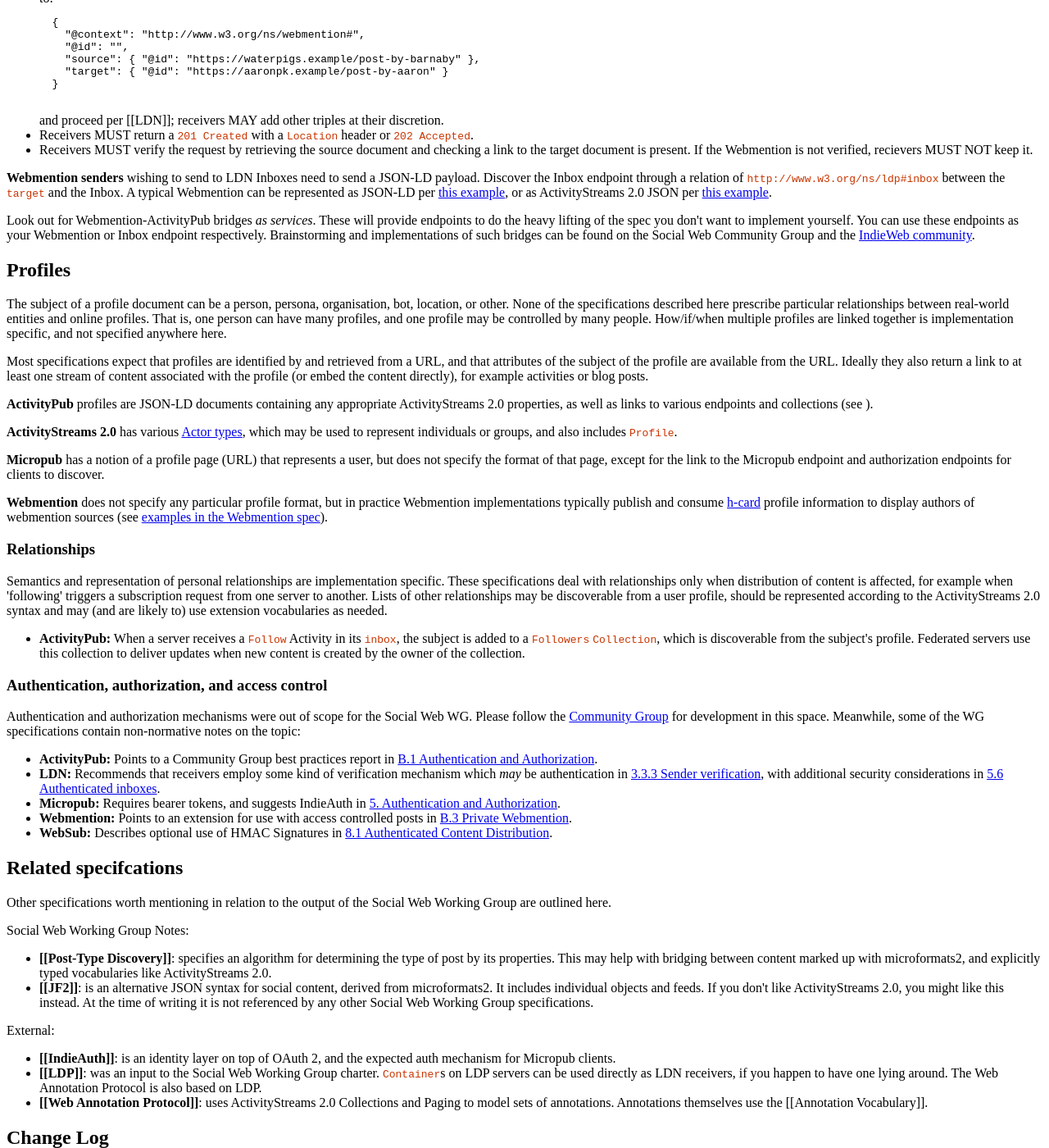
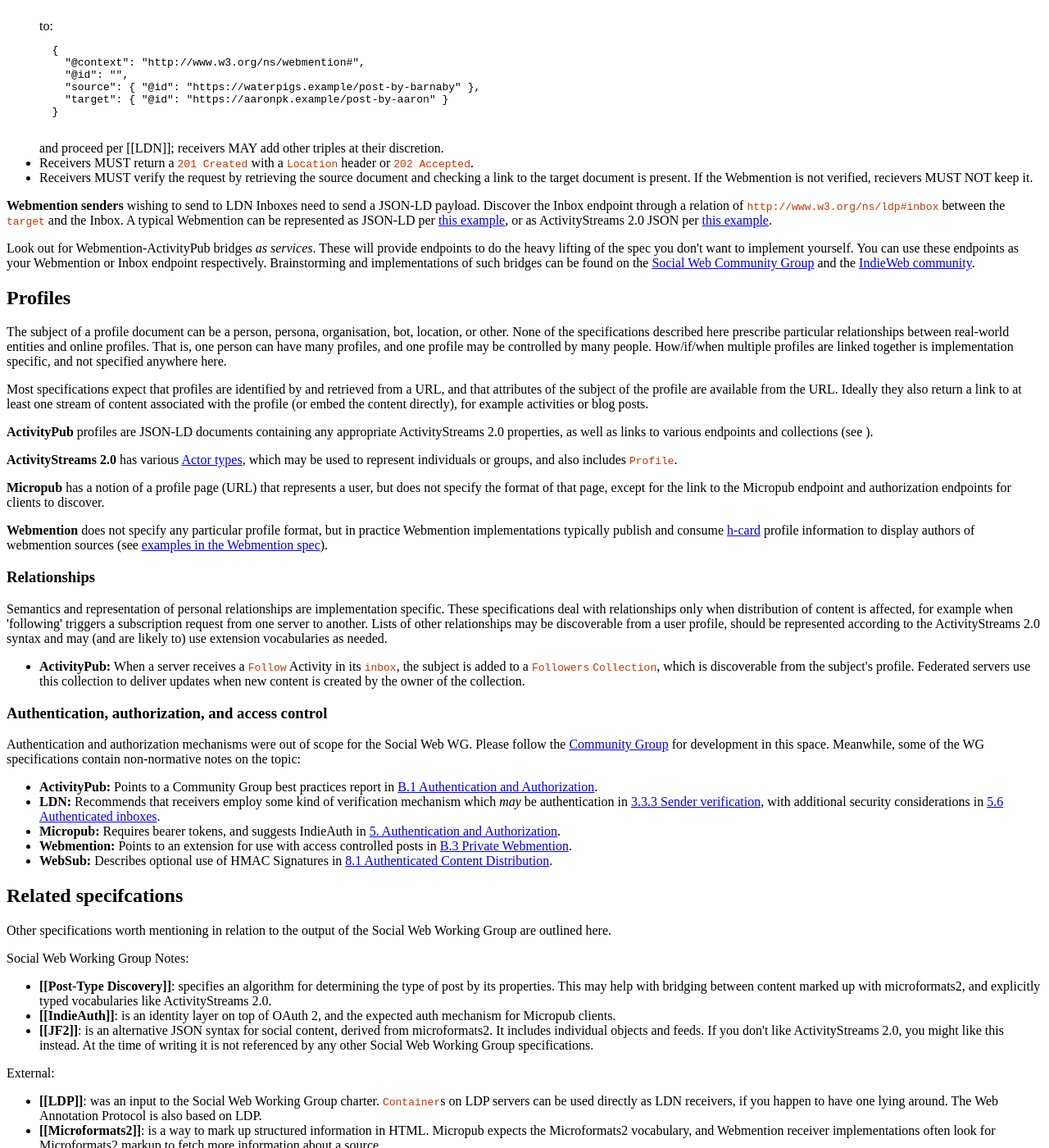
Before and after one commit to w3c-social/social-web-protocols, a Jekyll site: the page index.html, which Jekyll copies as it is, in a window 1280 px wide and 1400 px high, scrolled down 9731 px. Shown: the whole window at 82% size. Built offline with Jekyll 4.4.1, drawn with Linux system fonts in a browser that asks for light colours; some of the changed text lies outside the part shown.

Commit message:
Add microformats and link to iwc to related specs. Point to related specs from Specifications section. Fixes #56 and #58 per resolution in 2017-12-19 call

```diff
--- a/index.html
+++ b/index.html
@@ -396,6 +396,8 @@
         <dd>A protocol for <a href="#subscribing">subscription</a> to any resource and <a href="#delivery">delivery</a> of updates about it.</dd>
 
       </dl>
+
+      <p>Specifications which are not Social Web Working Group recommendations, but which are nonetheless relevent to the charter deliverables, are described in <a href="#related-specs"></a>.</p>
 
       <section id="requirements">
         <h4>Requirements</h4>
@@ -967,7 +969,7 @@
       </section>
 
       <p class="note" title="Bridging services">
-        Look out for Webmention-ActivityPub bridges <em>as services</em>. These will provide endpoints to do the heavy lifting of the spec you don't want to implement yourself. You can use these endpoints as your Webmention or Inbox endpoint respectively. Brainstorming and implementations of such bridges can be found on the Social Web Community Group and the <a href="https://indieweb.org/bridge#ActivityPub">IndieWeb community</a>.
+        Look out for Webmention-ActivityPub bridges <em>as services</em>. These will provide endpoints to do the heavy lifting of the spec you don't want to implement yourself. You can use these endpoints as your Webmention or Inbox endpoint respectively. Brainstorming and implementations of such bridges can be found on the <a href="https://www.w3.org/wiki/SocialCG">Social Web Community Group</a> and the <a href="https://indieweb.org/bridge#ActivityPub">IndieWeb community</a>.
       </p>
 
     </section>
@@ -1026,16 +1028,22 @@
       <ul>
         <li><strong>[[Post-Type Discovery]]</strong>: specifies an algorithm for determining the type of post by its properties. This may help with bridging between content marked up with microformats2, and explicitly typed vocabularies like ActivityStreams 2.0.</li>
 
+        <li><strong>[[IndieAuth]]</strong>: is an identity layer on top of OAuth 2, and the expected auth mechanism for Micropub clients.</li>
+
         <li><strong>[[JF2]]</strong>: is an alternative JSON syntax for social content, derived from microformats2. It includes individual objects and feeds. If you don't like ActivityStreams 2.0, you might like this instead. At the time of writing it is not referenced by any other Social Web Working Group specifications.</li>
       </ul>
 
       <p>External:</p>
 
       <ul>
-        <li><strong>[[IndieAuth]]</strong>: is an identity layer on top of OAuth 2, and the expected auth mechanism for Micropub clients.</li>
         <li><strong>[[LDP]]</strong>: was an input to the Social Web Working Group charter. <code>Container</code>s on LDP servers can be used directly as LDN receivers, if you happen to have one lying around. The Web Annotation Protocol is also based on LDP.</li>
+
+        <li><strong>[[Microformats2]]</strong>: is a way to mark up structured information in HTML. Micropub expects the Microformats2 vocabulary, and Webmention receiver implementations often look for Microformats2 markup to fetch more information about a source.</li>
+
         <li><strong>[[Web Annotation Protocol]]</strong>: uses ActivityStreams 2.0 Collections and Paging to model sets of annotations. Annotations themselves use the [[Annotation Vocabulary]].</li>
       </ul>
+
+      <p>Development of related specifications is ongoing in various communities, notably the <a href="https://www.w3.org/wiki/SocialCG">Social Web Community Group</a> and the <a href="https://indieweb.org">IndieWeb</a> community.</p>
 
     </section>
 
```
